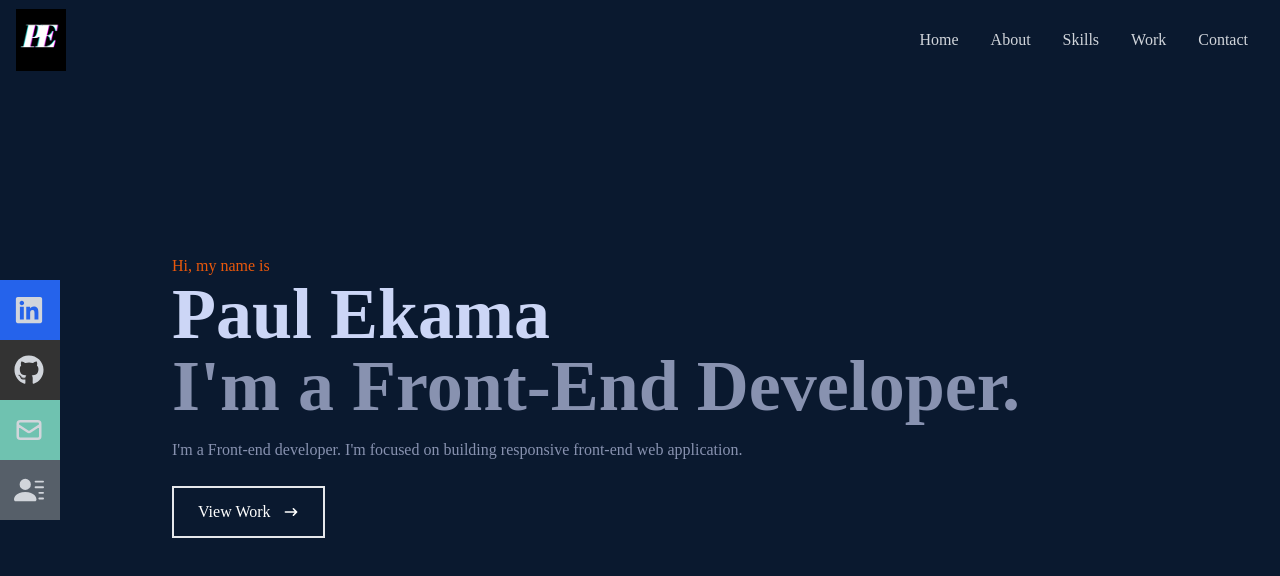
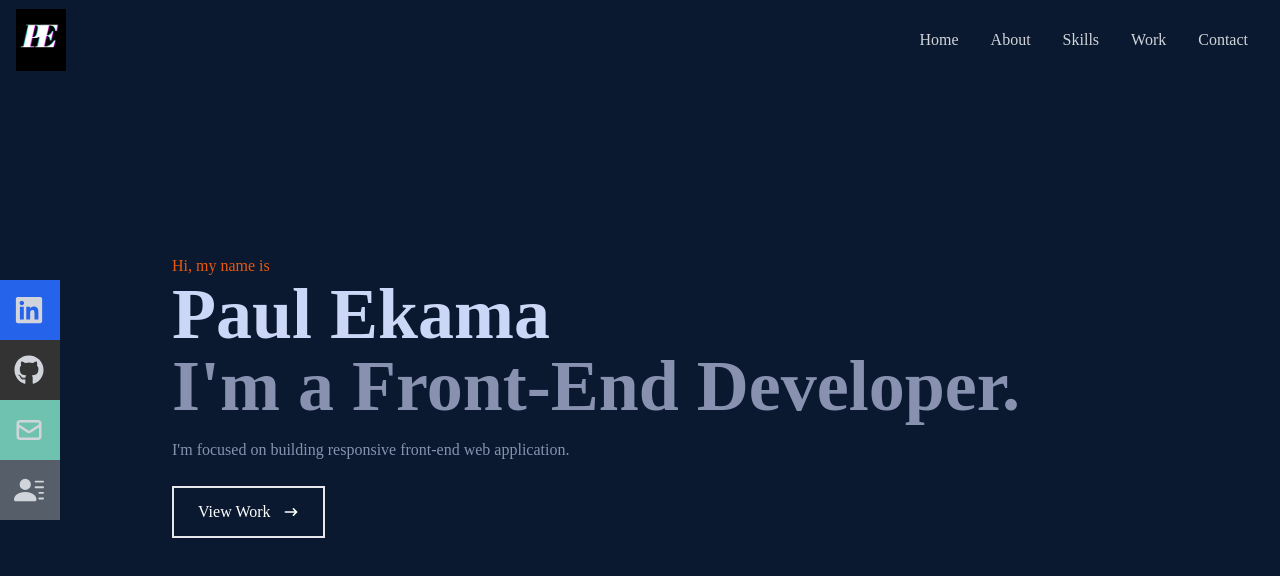
Before and after one commit to Pekamagit/My-portfolio, a React (Create React App) app: page / in a window 1280 px wide. Shown: the top 576 px of the page. Built offline with nearby package versions, Linux system fonts and the light colour scheme.

Commit message:
Update Home.jsx

```diff
--- a/src/components/Home.jsx
+++ b/src/components/Home.jsx
@@ -10,7 +10,7 @@ const Home = () => {
       <p className='text-orange-600'>Hi, my name is</p>
             <h1 className='text-4xl sm:text-7xl font-bold text-[#ccd6f6]'>Paul Ekama</h1>
             <h2 className='text-4xl sm:text-7xl font-bold text-[#8892b0]'>I'm a Front-End Developer.</h2>
-            <p className='text-[#8892b0] py-4 max-w-[700px]'>I'm a Front-end developer. I'm focused on building responsive front-end web application.</p>
+            <p className='text-[#8892b0] py-4 max-w-[700px]'>I'm focused on building responsive front-end web application.</p>
 
             <div>
                 <button className='text-white group border-2 px-6 py-3 my-2 flex items-center hover:bg-orange-600 hover:border-orange-600'>View Work
```
